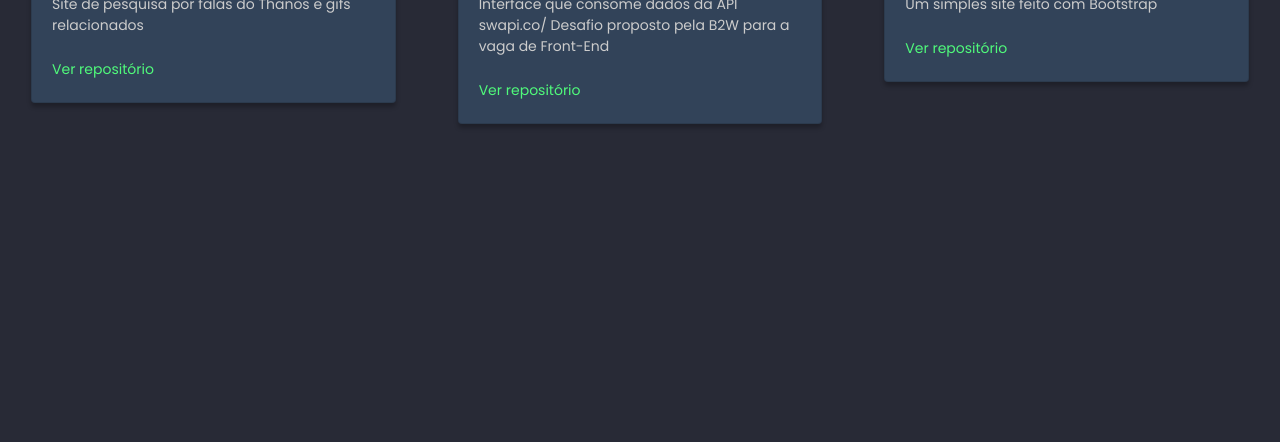
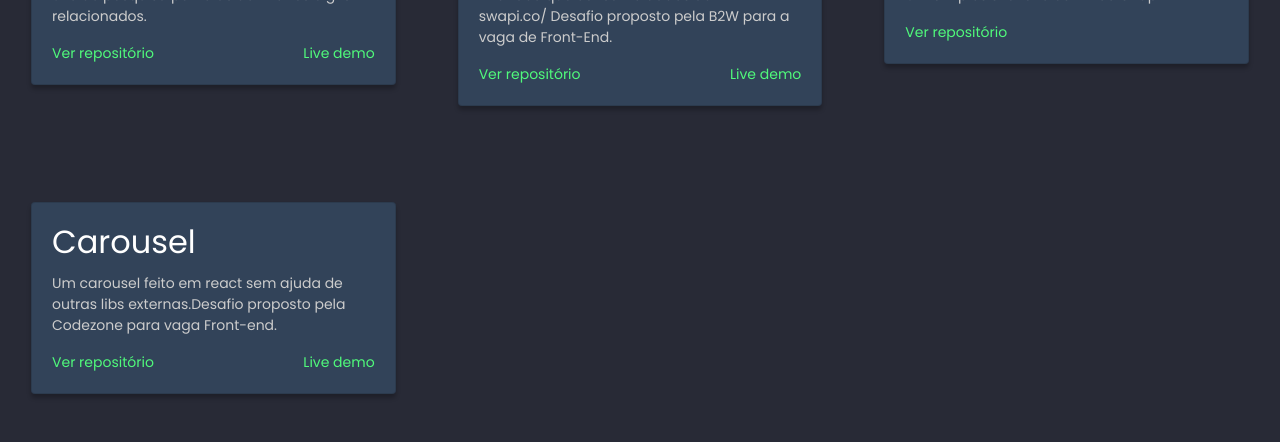
Before and after one commit to filipezz/personal-website, a Gatsby site: page /projects in a window 1280 px wide. Shown: the part 527-969 px from the top of the page. Before the commit the page ends 800 px from the top, so only its background shows below. Built offline with nearby package versions, Linux system fonts and the light colour scheme; Gatsby itself is replaced by a stand-in of ours.

Commit message:
Add live demo

```diff
--- a/content/projects.yaml
+++ b/content/projects.yaml
@@ -1,23 +1,31 @@
 - title: Twinder
-  subtitle: Clone do Tinder. Projeto proposto pela Rocketseat na Semana Omnistack 8.0. O app consome dados de perfis no Twitter. Desenvolvido com a stack React, React Native e Node.js
+  subtitle: Clone do Tinder. Projeto proposto pela Rocketseat na Semana Omnistack 8.0. O app consome dados de perfis no Twitter. Desenvolvido com a stack React, React Native e Node.js.
   link: https://github.com/filipezz/Twinder
 
 - title: AirCnC
-  subtitle: Clone do AirBnB. Projeto proposto pela Rocketseat na Semana Omnistack 9.0. Desenvolvido com a stack React, React Native e Node.js
+  subtitle: Clone do AirBnB. Projeto proposto pela Rocketseat na Semana Omnistack 9.0. Desenvolvido com a stack React, React Native e Node.js.
   link: https://github.com/filipezz/aircnc
 
 - title: Twitter Bot
-  subtitle: Um bot que tweeta o cardápio do Restaurante Universitário UFRJ regularmente
+  subtitle: Um bot que tweeta o cardápio do Restaurante Universitário UFRJ regularmente.
   link: https://github.com/filipezz/twitter-bot
+  live: https://twitter.com/cardapioUFRJ_
 
 - title: Thanos Generator
-  subtitle: Site de pesquisa por falas do Thanos e gifs relacionados
+  subtitle: Site de pesquisa por falas do Thanos e gifs relacionados.
   link: https://github.com/filipezz/thanos-generator
+  live: https://thanosgenerator.com
 
 - title: Star Wars Planets
-  subtitle: Interface que consome dados da API swapi.co/ Desafio proposto pela B2W para a vaga de Front-End
+  subtitle: Interface que consome dados da API swapi.co/ Desafio proposto pela B2W para a vaga de Front-End.
   link: https://github.com/filipezz/starwars-planets
+  live: https://starwarsplanets.netlify.com/
 
 - title: Site Responsivo
   subtitle: Um simples site feito com Bootstrap
   link: https://github.com/filipezz/Site-responsivo
+
+- title: Carousel
+  subtitle: Um carousel feito em react sem ajuda de  outras libs externas.Desafio proposto pela Codezone para vaga Front-end.
+  link: https://github.com/filipezz/desafio-codezone
+  live: https://codezone-challenge.netlify.com/
--- a/src/components/card.js
+++ b/src/components/card.js
@@ -1,16 +1,21 @@
 import React from "react"
 
 function card(props) {
-  const { cardTitle, cardSubtitle, link } = props
+  const { cardTitle, cardSubtitle, link, live } = props
   return (
     <div className="col-lg-4">
       <div className="card mx-3 my-5">
         <div className="card-body">
           <h2 className="card-title">{cardTitle}</h2>
           <p className="card-text">{cardSubtitle}</p>
-          <a href={link} className="card-link">
-            Ver repositório
-          </a>
+          <div className="links">
+            <a href={link} className="card-link">
+              Ver repositório
+            </a>
+            <a href={live} className="card-link" hidden={live ? false : true}>
+              Live demo
+            </a>
+          </div>
         </div>
       </div>
     </div>
--- a/src/pages/projects.js
+++ b/src/pages/projects.js
@@ -23,6 +23,7 @@ function Projects({ data }) {
               cardSubtitle={node.subtitle}
               link={node.link}
               key={node.id}
+              live={node.live}
             />
           )
         })}
@@ -42,6 +43,7 @@ export const query = graphql`
           subtitle
           link
           id
+          live
         }
       }
     }
--- a/src/style.css
+++ b/src/style.css
@@ -39,7 +39,7 @@ a:hover {
 
 .icon {
   height: 30px;
-  transition: 0.1s ease-in;
+
   color: #fff;
 }
 
@@ -50,7 +50,7 @@ a:hover {
 
 .card {
   box-shadow: 0px 4px 4px rgba(0, 0, 0, 0.25);
-  transition: 0.1s ease-in;
+  transition: 0.3s ease-in-out;
   background-color: #324359 !important;
 }
 
@@ -65,7 +65,11 @@ a:hover {
 }
 
 .card:hover {
-  transform: scale(1.09);
+  transform: scale(1.04);
+}
+.links {
+  display: flex;
+  justify-content: space-between;
 }
 
 @media (max-width: 500px) {
```
Also changed, not shown: src/components/info.js (+9 -2 lines).
